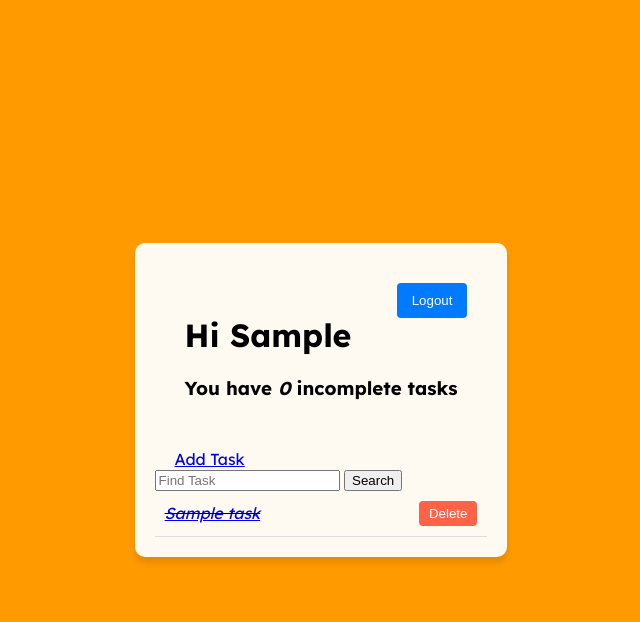
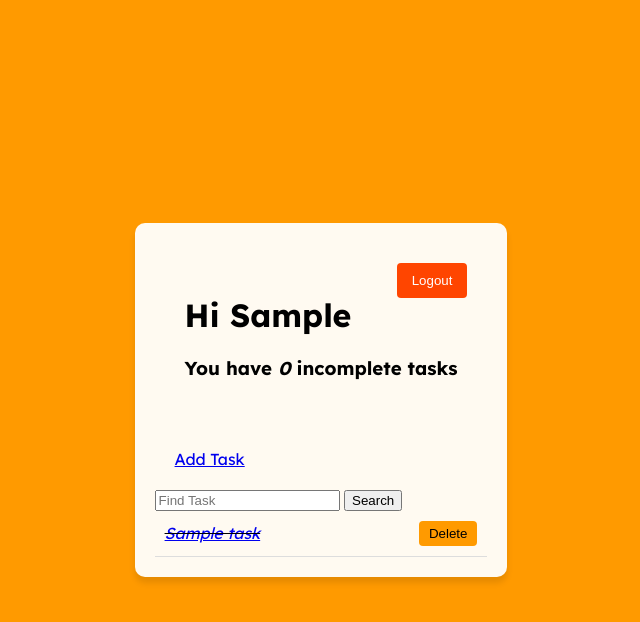
Before and after one commit to SarahcEmm/to-do-or-not-to-do, a Django app: page / in a window 1280 px wide. Shown: the top 622 px of the page, without its empty margins (319-959 px from the left). Run offline with Django 4.2, Linux system fonts and the light colour scheme; a user stored in the database is signed in; tables that the repository leaves empty hold one stand-in row (values such as "Sample post").

Commit message:
add colours on buttons

```diff
--- a/base/templates/base/task_list.html
+++ b/base/templates/base/task_list.html
@@ -17,7 +17,9 @@
     {% endif %}
 </div>
 <div class="search-wrapper">
-    <a class="add-button" href="{% url 'task-create' %}">Add Task</a>
+    <div class="add-button">
+    <a href="{% url 'task-create' %}">Add Task</a>
+</div>
     <form method="GET">
         <input type="text" placeholder="Find Task" name="'search-area" value="{{search_input}}">
         <input type="submit" value="Search">
--- a/static/css/styles.css
+++ b/static/css/styles.css
@@ -39,8 +39,8 @@ header {
 }
 
 .delete-button button {
-    background-color: #ff6347;
-    color: white;
+    background-color: #ff9a00;
+    color: black;
     border: none;
     padding: 5px 10px;
     cursor: pointer;
@@ -71,7 +71,7 @@ header {
 }
 
 .logout-button {
-    background-color: #007bff;
+    background-color: #ff4500;
     color: white;
     border: none;
     padding: 10px 15px;
@@ -82,7 +82,7 @@ header {
 
 
 .logout-button:hover {
-    background-color: #0056b3;
+    background-color: #f57141;
 }
 
 .message {
@@ -100,9 +100,11 @@ header {
     text-align: center; /* Center the text content */
 }
 
-.message.success {
-    background-color:#FFFAF1;
-}
+    .message.success {
+        background-color: #FFFAF1 !important; /* Force your desired color */
+        color: #333; /* Text color for contrast */
+    }
+
 
 .message.error {
     border-color: #dc3545;
```
Also changed, not shown: README.md.
